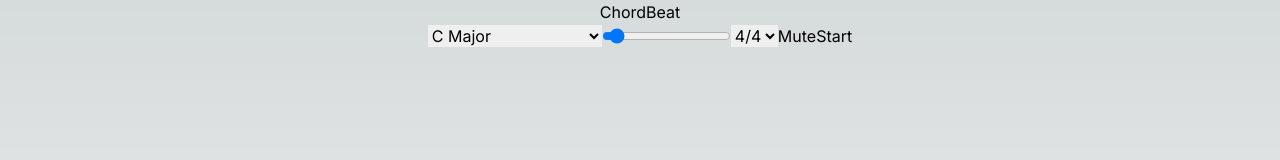
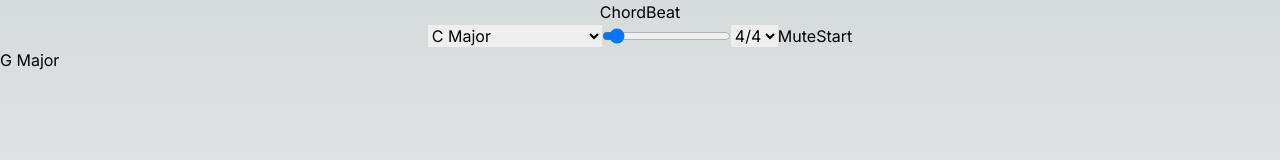
Before and after one commit to jon-steele/ChordBeat, a Next.js app: page / in a window 1280 px wide. Shown: the top 160 px of the page. Built offline with nearby package versions, Linux system fonts and the light colour scheme.

Commit message:
Sets up basic chord component

```diff
--- /dev/null
+++ b/app/Components/chord.js
@@ -0,0 +1,5 @@
+export default function Chord(props) {
+    return(
+        <h>{props.chord}</h>
+    )
+}
--- a/app/page.js
+++ b/app/page.js
@@ -2,14 +2,16 @@
 
 import { useState } from 'react';
 import Selection from './Components/selection';
+import Chord from './Components/chord';
 
-export default function Home() {
+export default function ChordBeat() {
 
   const [bpm, setBpm] = useState(100);
   const [key, setKey] = useState('C Major');
   const [timesignature, setTimesignature] = useState('44');
   const [mute, setMute] = useState(0);
   const [start, setStart] = useState(0);
+  const [chord, setChord] = useState('G Major');
 
   return (
     <html>
@@ -22,6 +24,7 @@ export default function Home() {
 
         <main class="h-screen">
           <Selection></Selection>
+          <Chord chord={chord}></Chord>
         </main>
       </body>
     </html>
```
Also changed, not shown: app/Components/chordbeat.js (deleted).
